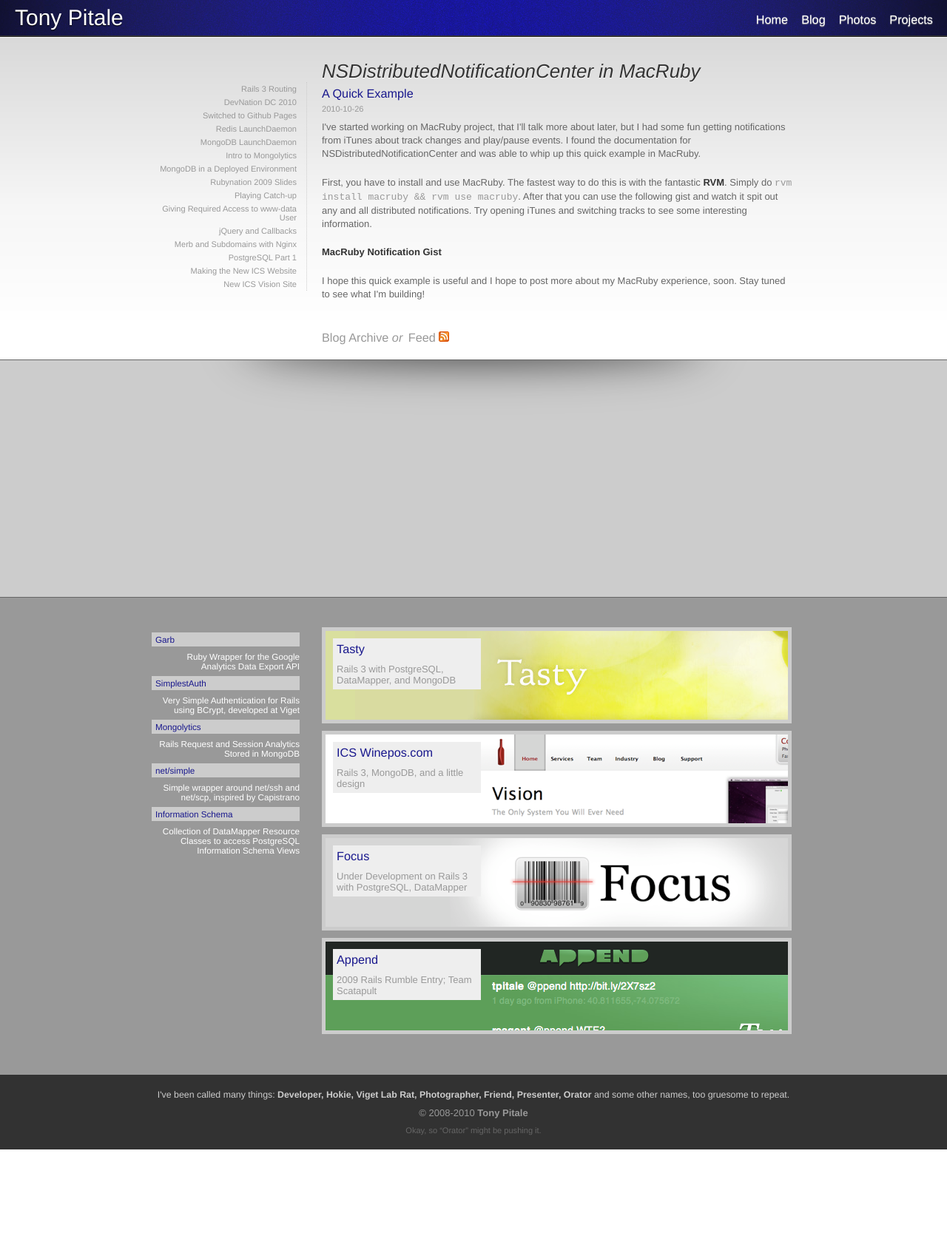
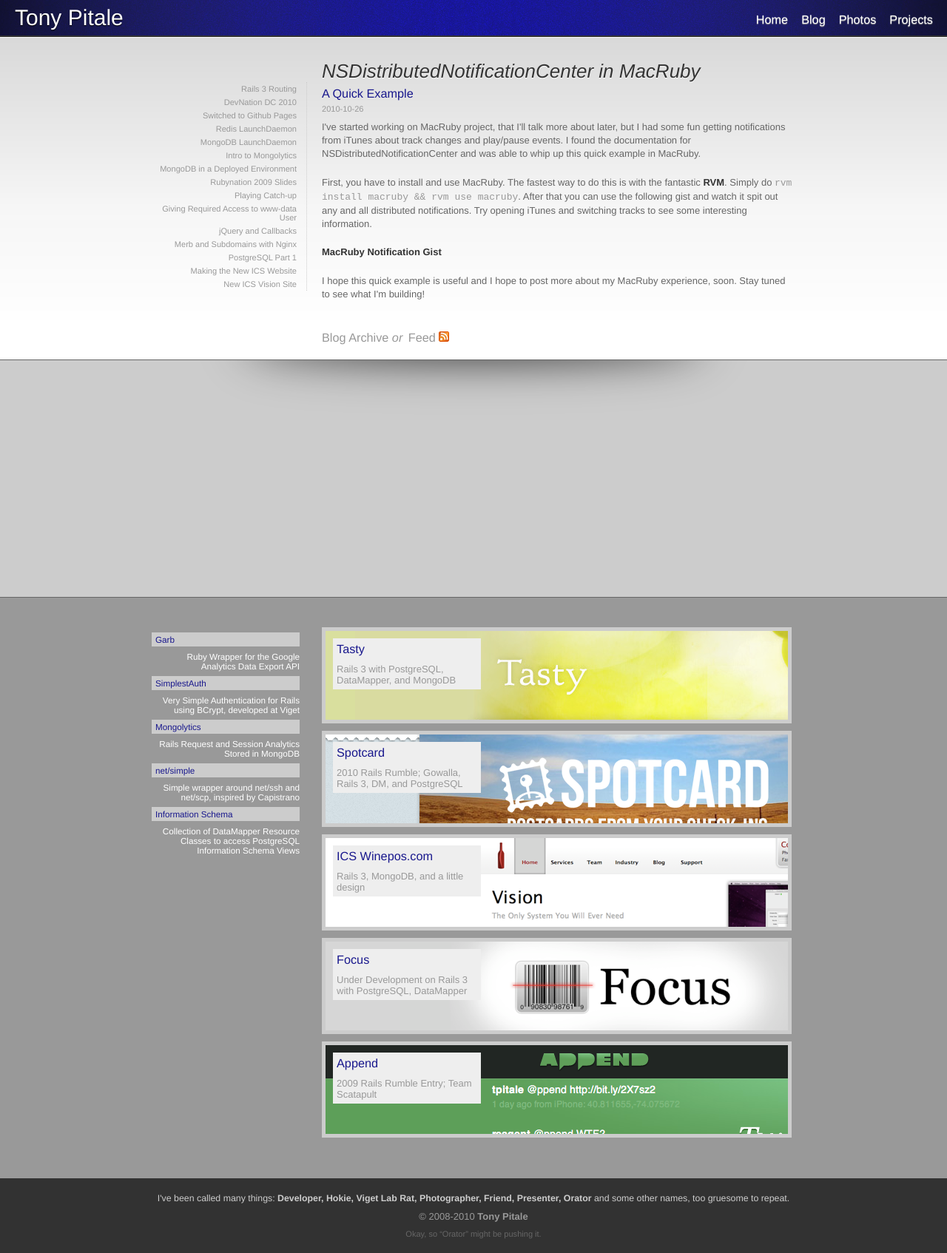
Before and after one commit to tpitale/tpitale.github.io, a Jekyll site: the page built from index.html, in a window 1280 px wide. Shown: the whole page at 74% size. Built offline with Jekyll 4.4.1, drawn with Linux system fonts in a browser that asks for light colours; comment, search, counter and statistics services are not loaded; before the commit the page ends 1554 px from its top, so only the background shows below that.

Commit message:
added spotcard to apps

```diff
--- a/css/base.css
+++ b/css/base.css
@@ -250,6 +250,9 @@ div.flickr_badge_image:hover {
 #projects .block a.tasty {
   background: #D9DF9E url('/images/tasty.png') no-repeat 40px -65px;
 }
+#projects .block a.spotcard {
+  background: #D9DF9E url('/images/spotcard.png') no-repeat -175px -15px;
+}
 #projects .block a.winepos {
   background: #FFFFFF url('/images/winepos.png') no-repeat 200px top;
 }
--- a/index.html
+++ b/index.html
@@ -91,6 +91,10 @@ layout: default
         <h3>Tasty</h3>
         <span>Rails 3 with PostgreSQL, DataMapper, and MongoDB</span>
       </a>
+      <a href="http://spotcardapp.com" target="_blank" class="spotcard">
+        <h3>Spotcard</h3>
+        <span>2010 Rails Rumble; Gowalla, Rails 3, DM, and PostgreSQL</span>
+      </a>
       <a href="http://winepos.com" target="_blank" class="winepos">
         <h3>ICS Winepos.com</h3>
         <span>Rails 3, MongoDB, and a little design</span>
```
Also changed, not shown: images/spotcard.png (added).
